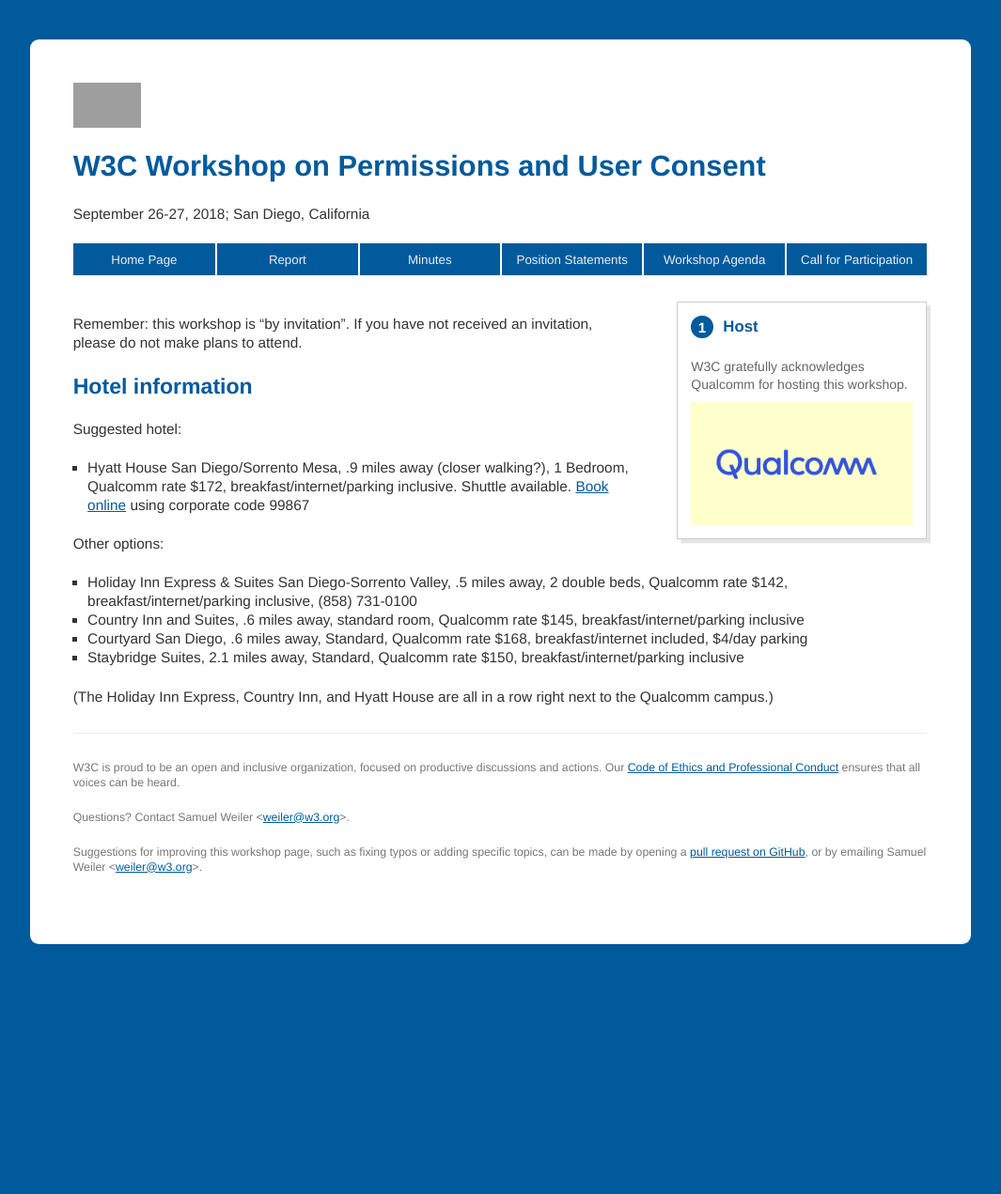
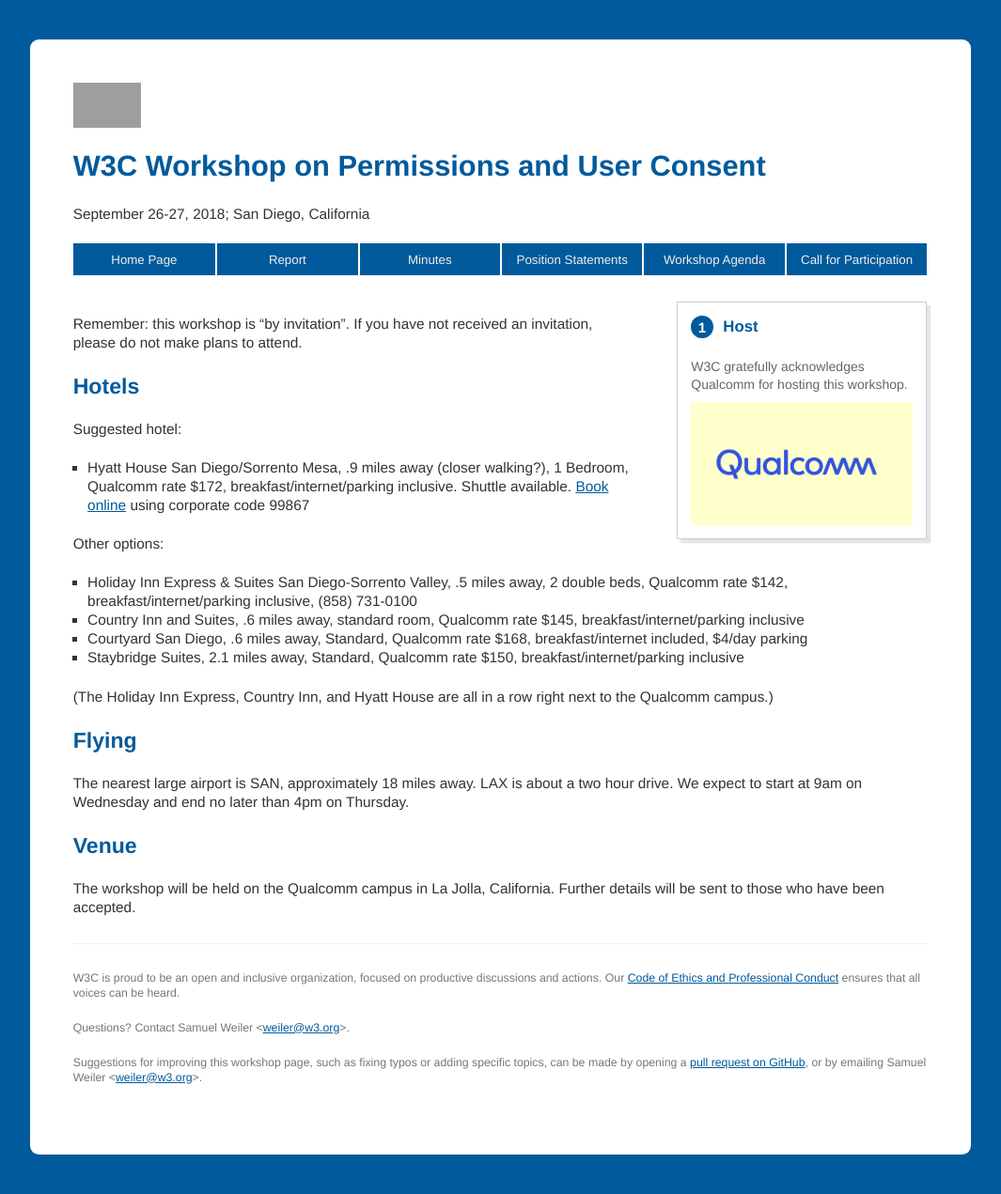
Before and after one commit to w3c/permissions-ws-2018, a Jekyll site: the page built from travel.md, in a window 1280 px wide. Shown: the whole page at 94% size, without its empty margins (108-1173 px from the left). Built offline with Jekyll 4.4.1, drawn with Linux system fonts in a browser that asks for light colours; before the commit the page ends 1047 px from its top, so only the background shows below that; grey boxes are pictures that could not be loaded.

Commit message:
Update travel.md

```diff
--- a/travel.md
+++ b/travel.md
@@ -5,7 +5,7 @@ layout: home
 
 Remember: this workshop is "by invitation".  If you have not received an invitation, please do not make plans to attend.
 
-# Hotel information
+# Hotels
 
 Suggested hotel:
 * Hyatt House San Diego/Sorrento Mesa, .9 miles away (closer walking?), 1 Bedroom, Qualcomm rate $172, breakfast/internet/parking inclusive.  Shuttle available.  [Book online](https://www.hyatt.com/shop/sanxs?rooms=1&adults=1&location=Hyatt%20House%20San%20Diego%2FSorrento%20Mesa&checkinDate=2018-09-25&checkoutDate=2018-09-27&corp_id=99867&kids=0) using corporate code 99867
@@ -17,3 +17,11 @@ Other options:
 * Staybridge Suites, 2.1 miles away, Standard, Qualcomm rate $150, breakfast/internet/parking inclusive
 
 (The Holiday Inn Express, Country Inn, and Hyatt House are all in a row right next to the Qualcomm campus.)
+
+# Flying
+
+The nearest large airport is SAN, approximately 18 miles away.  LAX is about a two hour drive.  We expect to start at 9am on Wednesday and end no later than 4pm on Thursday.
+
+# Venue
+
+The workshop will be held on the Qualcomm campus in La Jolla, California. Further details will be sent to those who have been accepted.
```
